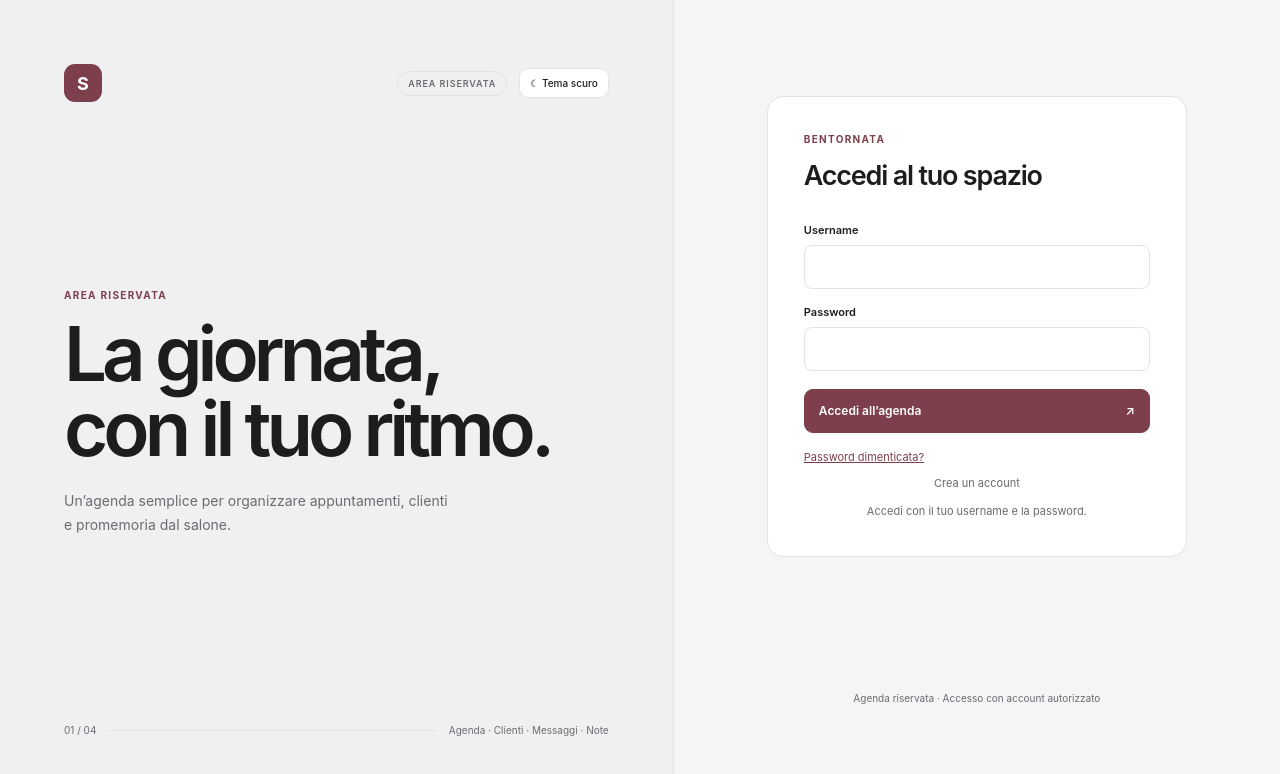
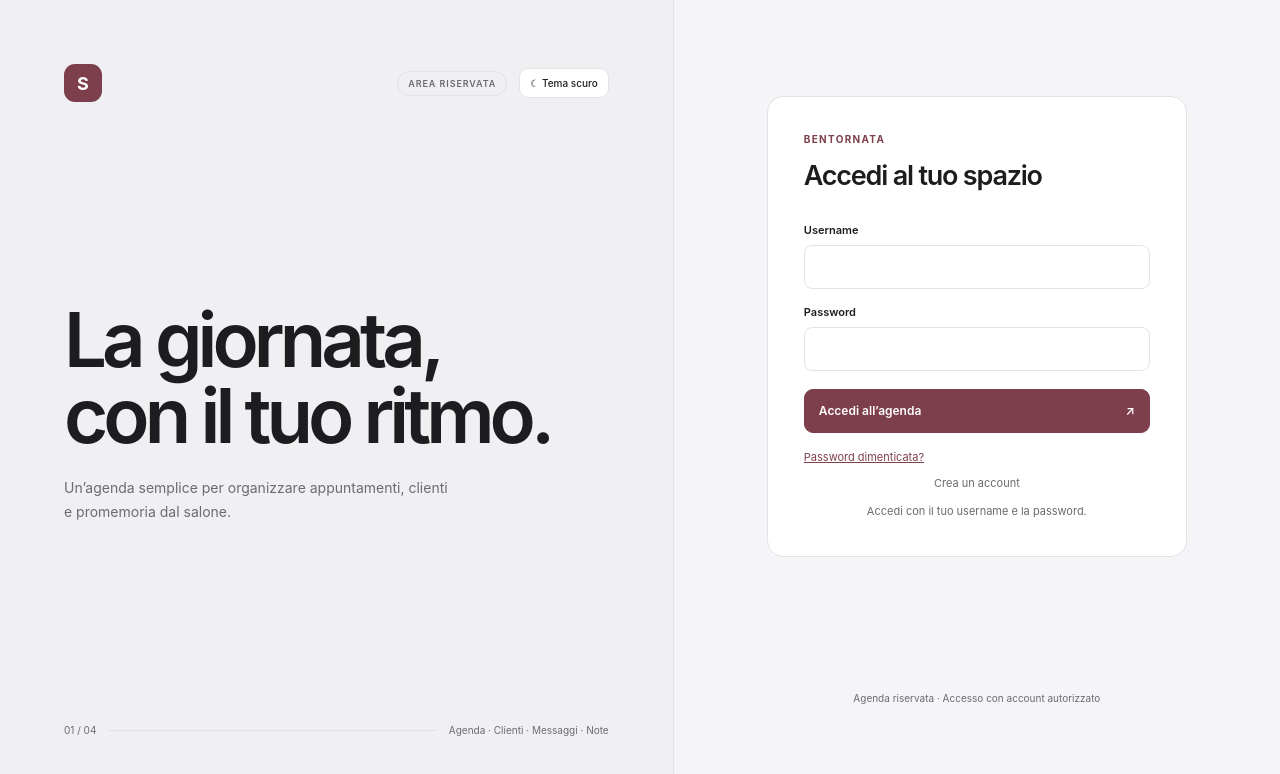
Before and after one commit to ChildhoodFriendship/sissy-hairstyle-agenda, an Angular app: page /login in a window 1280 px wide. Shown: the top 774 px of the page. Built offline with nearby package versions, Linux system fonts and the light colour scheme.

Commit message:
fix(login): keep restricted-area label by theme control

```diff
--- a/src/app/components/login/login.ts
+++ b/src/app/components/login/login.ts
@@ -11,7 +11,6 @@ import { AuthService } from '../../api/auth.service';
       <section class="login-story" aria-labelledby="login-title">
         <div class="story-top"><span class="brand-mark" aria-hidden="true">S</span><span class="demo-pill">{{ copy.common.demoTag }}</span><button class="theme-toggle" type="button" (click)="toggleTheme()">{{ darkMode() ? '☀ Tema chiaro' : '☾ Tema scuro' }}</button></div>
         <div class="story-copy">
-          <p class="eyebrow">{{ copy.login.eyebrow }}</p>
           <h1 id="login-title">{{ copy.login.title }}</h1>
           <p class="story-description">{{ copy.login.description }}</p>
 
```
Also changed, not shown: 2 other files (tests, documents, lock files or other folders).
